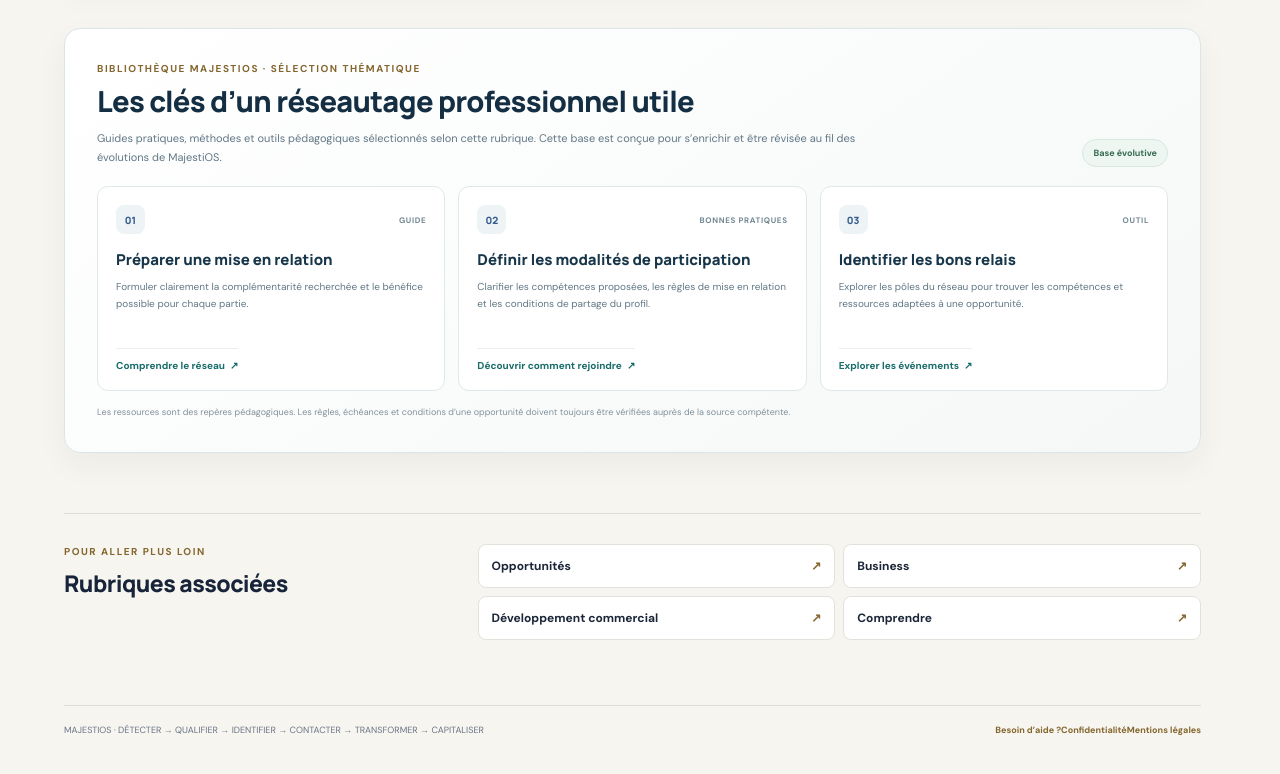
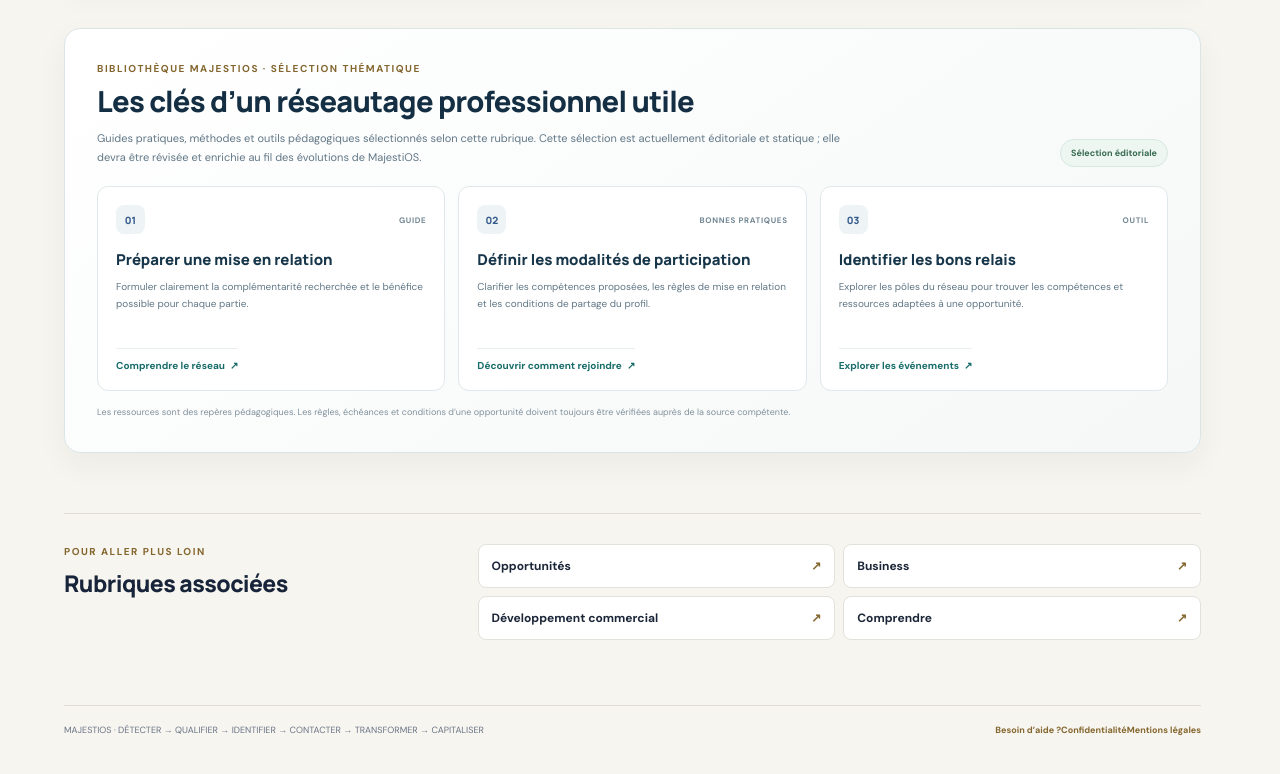
Before and after one commit to Chexpeer/Majestios, a Next.js app: page /reseaux in a window 1280 px wide. Shown: the part 1854-2628 px from the top of the page. Built offline with nearby package versions, Linux system fonts and the light colour scheme.

Commit message:
Clarifier le statut actuel des ressources éditoriales

```diff
--- a/src/components/resource-cards.tsx
+++ b/src/components/resource-cards.tsx
@@ -93,9 +93,9 @@ export default function ResourceCards({ scope = "general" }: { scope?: ResourceS
         <div>
           <span className="eyebrow">BIBLIOTHÈQUE MAJESTIOS · SÉLECTION THÉMATIQUE</span>
           <h2 id={`maj-resource-title-${scope}`}>{scopeTitles[scope]}</h2>
-          <p>Guides pratiques, méthodes et outils pédagogiques sélectionnés selon cette rubrique. Cette base est conçue pour s’enrichir et être révisée au fil des évolutions de MajestiOS.</p>
+          <p>Guides pratiques, méthodes et outils pédagogiques sélectionnés selon cette rubrique. Cette sélection est actuellement éditoriale et statique ; elle devra être révisée et enrichie au fil des évolutions de MajestiOS.</p>
         </div>
-        <span className="maj-resource-status">Base évolutive</span>
+        <span className="maj-resource-status">Sélection éditoriale</span>
       </div>
       <div className="maj-resource-grid">
         {cards.map((card, index) => (
```
